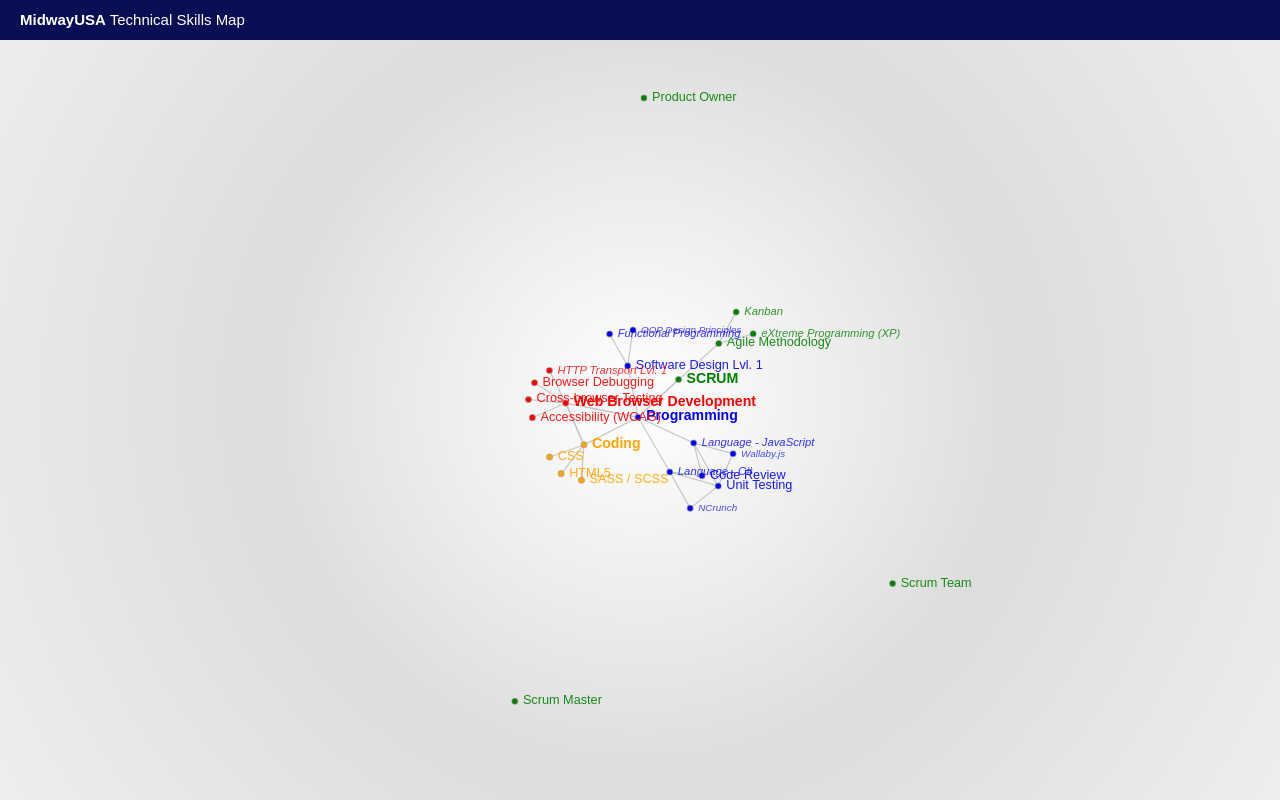
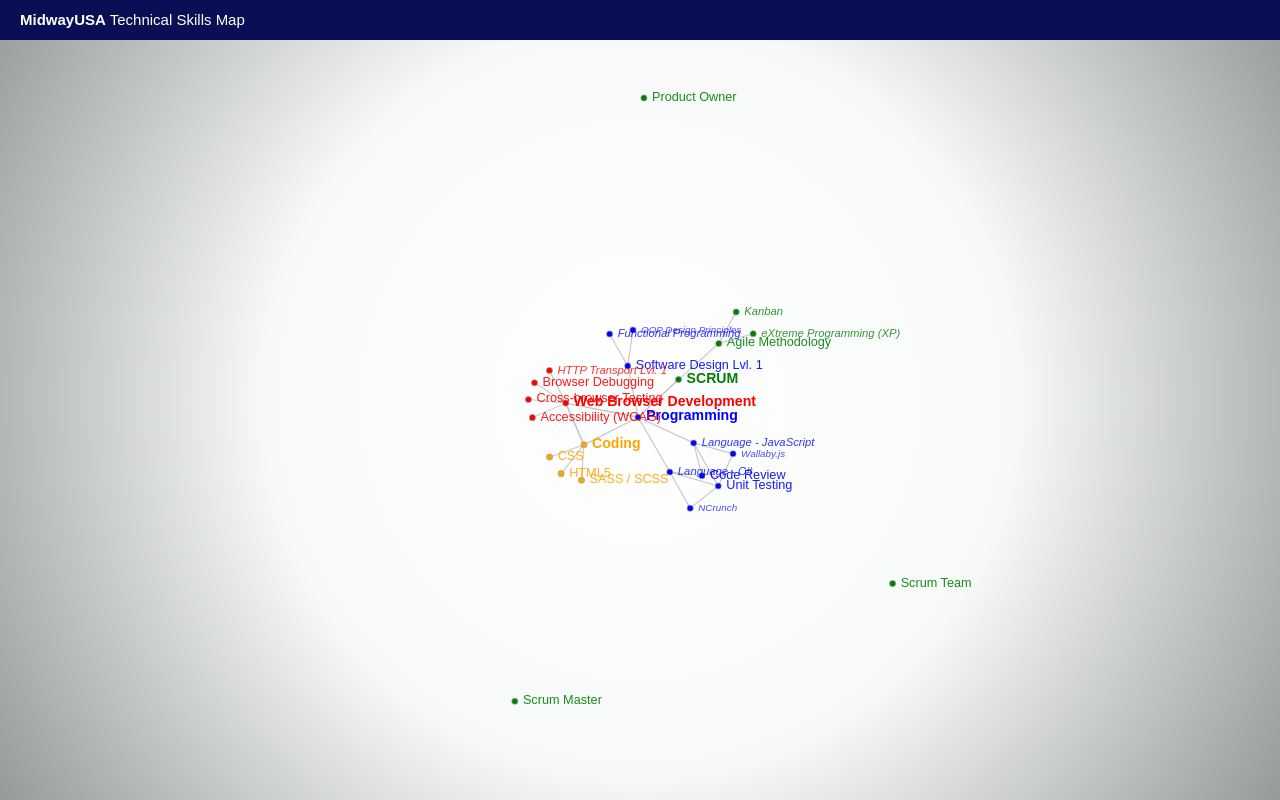
Before and after one commit to DVo-MidwayUSA/SkillsMatrix, a website built with webpack: page src/index.html in a window 1280 px wide. Built offline with nearby package versions, Linux system fonts and the light colour scheme.

Commit message:
playing with gradient background

```diff
--- a/src/main.css
+++ b/src/main.css
@@ -3,7 +3,7 @@
   font-size: 14px;
   margin: 0;
   padding: 0;
-  background-image: radial-gradient(circle, #fff, #ddd, #eee);
+  background-image: radial-gradient(circle, #fff, #f7f9f9, #979a9a);
 }
 
 header {
```
